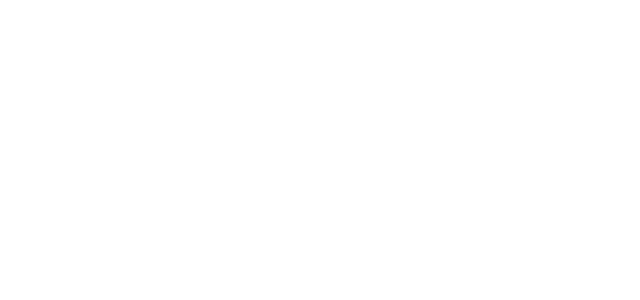
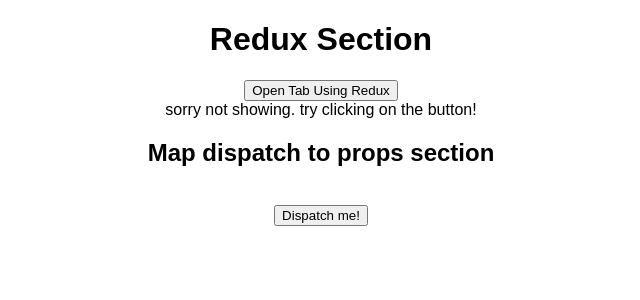
Before and after one commit to alecjacksn/mastery-list, a React (Create React App) app in the folder mastery-demo/: page /#/reduxsection in a window 1280 px wide. Shown: the top 300 px of the page, without its empty margins (319-959 px from the left). Built offline with nearby package versions, Linux system fonts and the light colour scheme.

Commit message:
finished redux section

```diff
--- a/mastery-demo/src/components/HomePage.js
+++ b/mastery-demo/src/components/HomePage.js
@@ -6,7 +6,9 @@
     return (
       <div className="App">
         <h1>This is the home page</h1>
-        <Link to='setstate'><button>Set State</button></Link>
+        <Link to='/setstate'><button>Set State</button></Link>
+        <Link to='/reduxsection'><button>Hey, Lets see if the store works!</button></Link>
+
       </div>
     );
   }
--- /dev/null
+++ b/mastery-demo/src/components/ReduxComponentShow.js
@@ -0,0 +1,28 @@
+import React, { Component } from 'react';
+import { Link } from 'react-router-dom';
+import { connect } from 'react-redux';
+import {changeItem} from './redux/reducer'
+class ReduxComponentShow extends Component {
+  render() {
+    return (
+      <div className="App">
+        <h1>Hey this worked cause i used the store! how cool!</h1>
+        <br/>
+        <br/>
+        <h3>this is whats on the store for item:</h3>
+        <span>Change it here if you would like!<input onChange={(e) => this.props.changeItem(e.target.value)}/></span>
+        <br/>
+        <br/>
+        <span>{this.props.item}</span>
+      </div>
+    );
+  }
+}
+function mapStateToProps(state){
+    return state
+}
+
+
+
+
+export default connect(mapStateToProps, {changeItem})(ReduxComponentShow);
--- /dev/null
+++ b/mastery-demo/src/components/ReduxSection.js
@@ -0,0 +1,39 @@
+import React, { Component } from 'react';
+import { Link } from 'react-router-dom';
+import { connect } from 'react-redux';
+import {tabTF} from './redux/reducer'
+import ReduxComponentShow from './ReduxComponentShow'
+
+class ReduxSection extends Component {
+
+
+    render() {
+        console.log("THIS PROPS", this.props)
+
+
+        return (
+            <div className="App">
+                <h1>Redux Section</h1>
+                <div>
+                    <button onClick={() => this.props.tabTF(!this.props.tab)}>Open Tab Using Redux</button>
+                </div>
+                <div>
+                    {this.props.tab ? <ReduxComponentShow /> : "sorry not showing. try clicking on the button!"}
+                </div>
+                <div>
+                    <h2>Map dispatch to props section</h2>
+                        <br/>
+                        <button onClick={(event) => this.handleOnClick(event)}>Dispatch me! </button>
+                    </div>
+            </div>
+        );
+    }
+}
+function mapStateToProps(state) {
+    return state
+}
+
+
+
+
+export default connect(mapStateToProps, {tabTF})(ReduxSection);
--- /dev/null
+++ b/mastery-demo/src/components/redux/reducer.js
@@ -0,0 +1,39 @@
+var initialState = {
+    tab: false,
+    item: 'Got it',
+
+}
+
+
+const OPEN_TAB = "OPEN_TAB"
+const GET_ITEM = "GET_ITEM"
+
+
+export default function reducer(state = initialState, action) {
+     console.log('action',action.type)
+     console.log('payload',action.payload)
+     console.log('action',action)
+    switch (action.type) {
+        case OPEN_TAB:
+            return Object.assign({}, state, { tab: action.payload })
+        case GET_ITEM:
+            return Object.assign({}, state, { item: action.payload })
+        default:
+            return state;
+    }
+}
+
+export function changeItem(item){
+    return {
+        payload: item,
+        type: GET_ITEM
+    }
+}
+
+
+export function tabTF(click) {
+    return {
+        payload: click,
+        type: OPEN_TAB
+    }
+}
--- a/mastery-demo/src/index.js
+++ b/mastery-demo/src/index.js
@@ -3,11 +3,14 @@
 import './index.css';
 import App from './App';
 import { HashRouter } from 'react-router-dom';
+import { Provider } from 'react-redux';
 import registerServiceWorker from './registerServiceWorker';
-
+import store from './store'
 ReactDOM.render(
-    <HashRouter>
-        <App />
-    </HashRouter>
+    <Provider store={store}>
+        <HashRouter>
+            <App />
+        </HashRouter>
+    </Provider>
     , document.getElementById('root'));
 registerServiceWorker();
--- a/mastery-demo/src/router.js
+++ b/mastery-demo/src/router.js
@@ -2,9 +2,12 @@
 import { Switch, Route } from 'react-router-dom';
 import HomePage from './components/HomePage'
 import SetState from './components/SetState'
+import ReduxSection from './components/ReduxSection'
+
 export default (
     <Switch>
         <Route exact path ='/' component={HomePage}/>
         <Route path ='/setstate' component={SetState}/>
+        <Route path ='/reduxsection' component={ReduxSection}/>
     </Switch>
 )
--- /dev/null
+++ b/mastery-demo/src/store.js
@@ -0,0 +1,3 @@
+import {createStore} from 'redux';
+import mainReducer from './components/redux/reducer'
+export default createStore( mainReducer)
```
